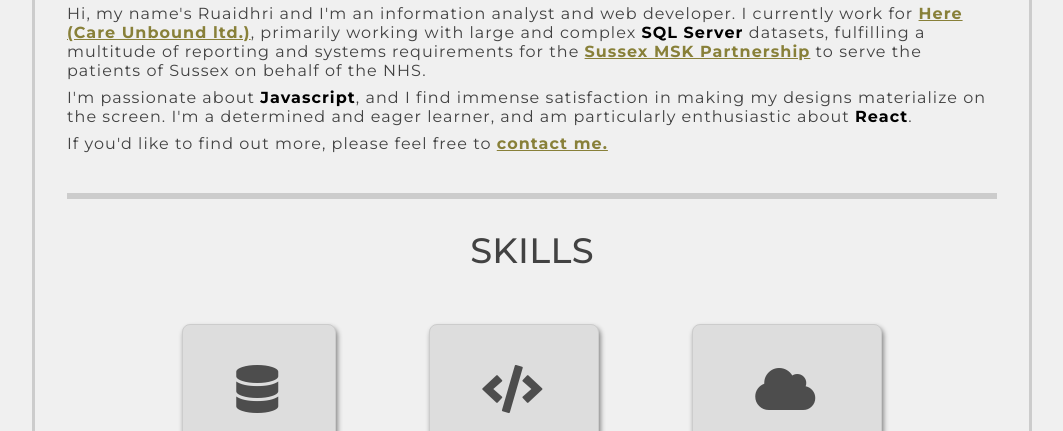
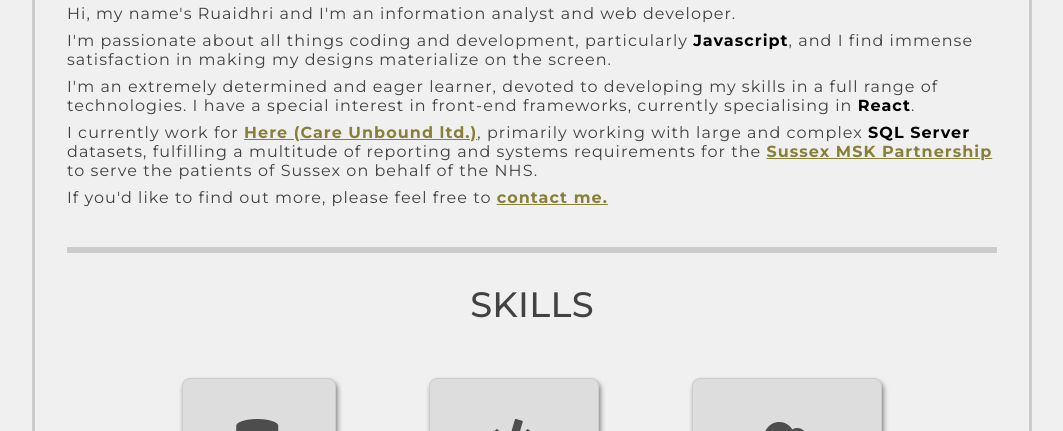
Before and after one commit to Lumsden-Digital/Portfolio, a plain HTML site: page index.html in a window 1280 px wide. Shown: the part 669-1100 px from the top of the page, without its empty margins (108-1171 px from the left). Drawn offline with Linux system fonts and the light colour scheme.

Commit message:
amendments to 'about me' section

```diff
--- a/index.html
+++ b/index.html
@@ -33,18 +33,29 @@
     <div id="about" class="section">
       <h2 class="section-header">About me</h2>
       <p>
-        Hi, my name's Ruaidhri and I'm an information analyst and web developer. I currently work for <a
-          href="https://hereweare.org.uk/"> Here
+        Hi, my name's Ruaidhri and I'm an information analyst and web developer.
+      </p>
+      <p>
+        I'm passionate about all things coding and development, particularly <strong>Javascript</strong>, and I find
+        immense satisfaction in making my designs
+        materialize on the screen.
+      </p>
+      <p>
+        I'm an extremely determined and eager learner, devoted to developing my skills in a
+        full range
+        of technologies. I have a special interest in front-end frameworks, currently specialising in
+        <strong>React</strong>.
+      </p>
+      <p>
+        I currently work for <a href="https://hereweare.org.uk/"> Here
           (Care Unbound ltd.)</a>, primarily working with large and complex <strong>SQL Server</strong> datasets,
         fulfilling a multitude of reporting and systems requirements for the <a
           href="https://sussexmskpartnershipcentral.co.uk/">Sussex
           MSK Partnership</a> to serve the patients of Sussex on behalf of the NHS.
+
       </p>
-      <p>
-        I'm passionate about <strong>Javascript</strong>, and I find immense satisfaction in making my designs
-        materialize on the screen. I'm a determined and eager learner, and am particularly enthusiastic about
-        <strong>React</strong>.
-      </p>
+
+
       <p>
         If you'd like to find out more, please feel free to <a href="#contact">contact me.</a>
       </p>
```
